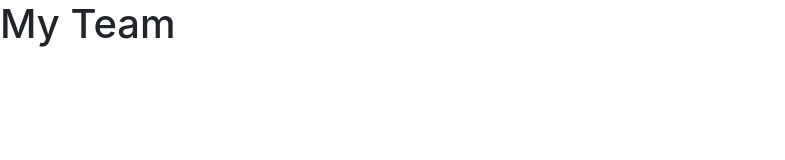
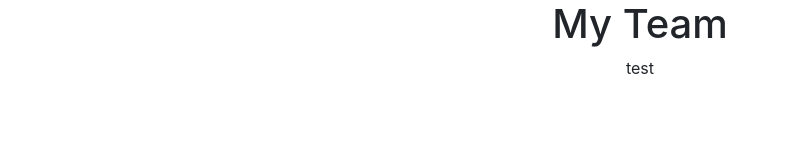
Before and after one commit to wamackie/team-role-generator, a website: page src/template-test.html in a window 1280 px wide. Shown: the whole page, without its empty margins (0-785 px from the left). Drawn offline with nearby package versions, Linux system fonts and the light colour scheme.

Commit message:
fixed css link

```diff
--- a/src/template-test.html
+++ b/src/template-test.html
@@ -5,7 +5,7 @@
     <meta http-equiv="X-UA-Compatible" content="IE=edge">
     <meta name="viewport" content="width=device-width, initial-scale=1.0">
     <link rel="stylesheet" href="https://stackpath.bootstrapcdn.com/bootstrap/4.3.1/css/bootstrap.min.css" integrity="sha384-ggOyR0iXCbMQv3Xipma34MD+dH/1fQ784/j6cY/iJTQUOhcWr7x9JvoRxT2MZw1T" crossorigin="anonymous">
-    <link rel="stylesheet" href="/dist/style.css">
+    <link rel="stylesheet" href="../dist/style.css">
     <title>My Team</title>
 </head>
 <body>
@@ -15,7 +15,7 @@
     <main>
         <div class="container">
             <div class="row">
-
+                test
             </div>
         </div>
     </main>
```
Also changed, not shown: dist/style.css.
